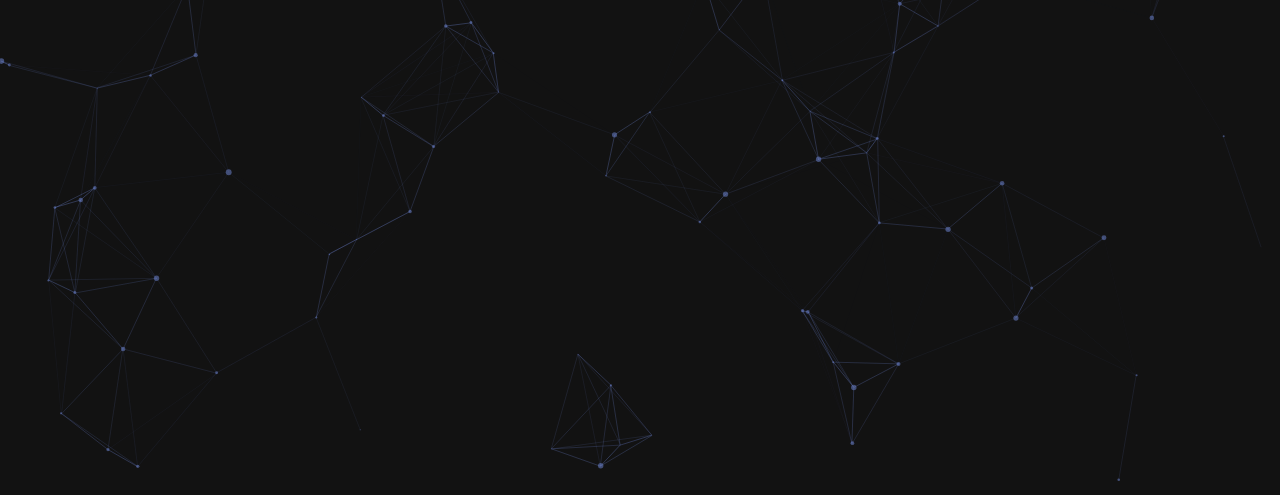
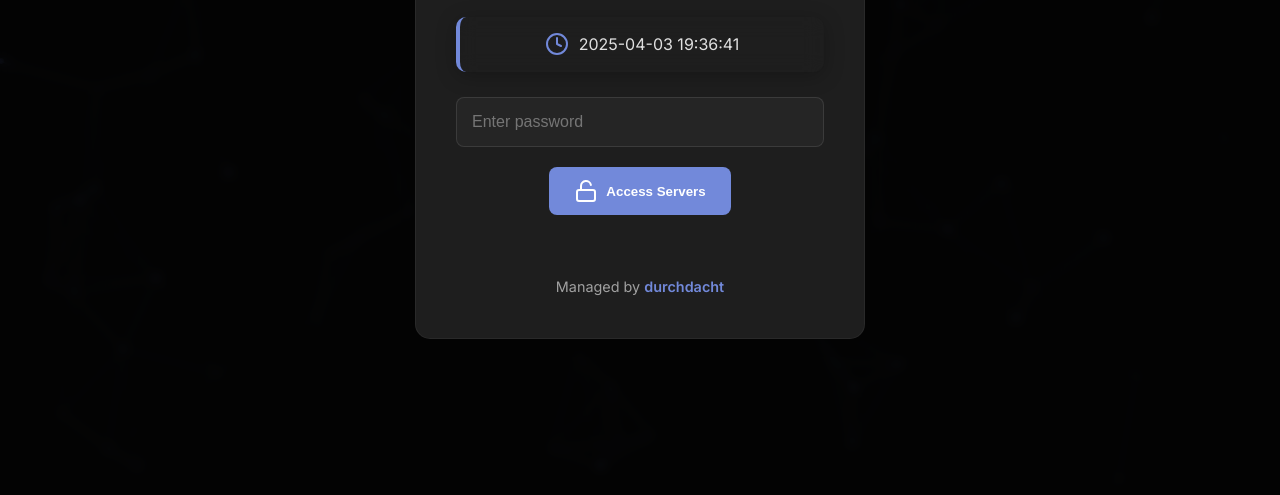
Before and after one commit to durchdacht/nomnomnom.site, a plain HTML site: page index.html in a window 1280 px wide. Shown: the part 305-800 px from the top of the page. Drawn offline with nearby package versions, Linux system fonts and the light colour scheme.

Commit message:
Update style.css

```diff
--- a/style.css
+++ b/style.css
@@ -9,6 +9,7 @@
     --accent-secondary: #5865F2;
     --online: #43b581;
     --offline: #f04747;
+    --error: #ed4245;
     --card-shadow: 0 4px 20px rgba(0, 0, 0, 0.25);
     --transition: all 0.25s cubic-bezier(0.4, 0, 0.2, 1);
 }
@@ -46,6 +47,113 @@ body {
     z-index: 0;
 }
 
+/* Password overlay styles */
+.password-overlay {
+    position: fixed;
+    top: 0;
+    left: 0;
+    width: 100%;
+    height: 100%;
+    background-color: rgba(0, 0, 0, 0.8);
+    backdrop-filter: blur(5px);
+    display: flex;
+    align-items: center;
+    justify-content: center;
+    z-index: 100;
+}
+
+.password-container {
+    background-color: var(--bg-secondary);
+    padding: 40px;
+    border-radius: 15px;
+    width: 90%;
+    max-width: 450px;
+    text-align: center;
+    box-shadow: var(--card-shadow);
+    border: 1px solid rgba(255, 255, 255, 0.05);
+    animation: fadeIn 0.3s ease-out;
+}
+
+@keyframes fadeIn {
+    from { opacity: 0; transform: translateY(-20px); }
+    to { opacity: 1; transform: translateY(0); }
+}
+
+.password-container h1 {
+    font-size: 2.5rem;
+    font-weight: 700;
+    background: linear-gradient(90deg, var(--accent-primary), var(--accent-secondary));
+    -webkit-background-clip: text;
+    background-clip: text;
+    color: transparent;
+    display: inline-block;
+    margin-bottom: 10px;
+}
+
+.password-form {
+    margin: 25px 0;
+}
+
+.form-group {
+    margin-bottom: 20px;
+}
+
+.form-group input {
+    width: 100%;
+    padding: 15px;
+    border-radius: 8px;
+    border: 1px solid rgba(255, 255, 255, 0.1);
+    background-color: var(--bg-tertiary);
+    color: var(--text-primary);
+    font-size: 1rem;
+    transition: var(--transition);
+}
+
+.form-group input:focus {
+    outline: none;
+    border-color: var(--accent-primary);
+    box-shadow: 0 0 0 2px rgba(114, 137, 218, 0.3);
+}
+
+.submit-button {
+    background-color: var(--accent-primary);
+    color: white;
+    padding: 12px 25px;
+    border-radius: 8px;
+    text-decoration: none;
+    font-weight: 600;
+    transition: var(--transition);
+    border: none;
+    cursor: pointer;
+    display: flex;
+    align-items: center;
+    gap: 8px;
+    margin: 0 auto;
+}
+
+.submit-button:hover {
+    background-color: var(--accent-secondary);
+    transform: translateY(-2px);
+}
+
+.error-message {
+    color: var(--error);
+    margin-top: 15px;
+    font-size: 0.9rem;
+    height: 20px;
+}
+
+.owner-info {
+    color: var(--text-secondary);
+    font-size: 0.9rem;
+    margin-top: 15px;
+}
+
+.owner-highlight {
+    color: var(--accent-primary);
+    font-weight: 600;
+}
+
 /* Header styles */
 header {
     text-align: center;
@@ -72,18 +180,13 @@ h1 {
     color: var(--text-secondary);
 }
 
-.owner-highlight {
-    color: var(--accent-primary);
-    font-weight: 600;
-}
-
 /* Time display styles */
 .time-display {
     background-color: var(--bg-tertiary);
     padding: 15px 20px;
     text-align: center;
     border-radius: 10px;
-    margin-bottom: 30px;
+    margin: 20px 0;
     box-shadow: var(--card-shadow);
     display: flex;
     align-items: center;
@@ -106,11 +209,16 @@ main {
     border: 1px solid rgba(255, 255, 255, 0.05);
 }
 
+.section-header {
+    display: flex;
+    justify-content: space-between;
+    align-items: center;
+    margin-bottom: 30px;
+}
+
 h2 {
     font-size: 2rem;
-    margin-bottom: 30px;
     color: var(--text-primary);
-    text-align: center;
     position: relative;
 }
 
@@ -120,7 +228,25 @@ h2:after {
     width: 50px;
     height: 3px;
     background: var(--accent-primary);
-    margin: 10px auto;
+    margin-top: 10px;
+}
+
+.lock-button {
+    background-color: var(--bg-tertiary);
+    color: var(--text-secondary);
+    padding: 8px 15px;
+    border-radius: 8px;
+    border: 1px solid rgba(255, 255, 255, 0.1);
+    cursor: pointer;
+    display: flex;
+    align-items: center;
+    gap: 8px;
+    transition: var(--transition);
+}
+
+.lock-button:hover {
+    background-color: var(--accent-primary);
+    color: white;
 }
 
 /* Server card styles */
@@ -304,4 +430,9 @@ footer {
     h1 {
         font-size: 2.5rem;
     }
+
+    .section-header {
+        flex-direction: column;
+        gap: 15px;
+    }
 }
```
